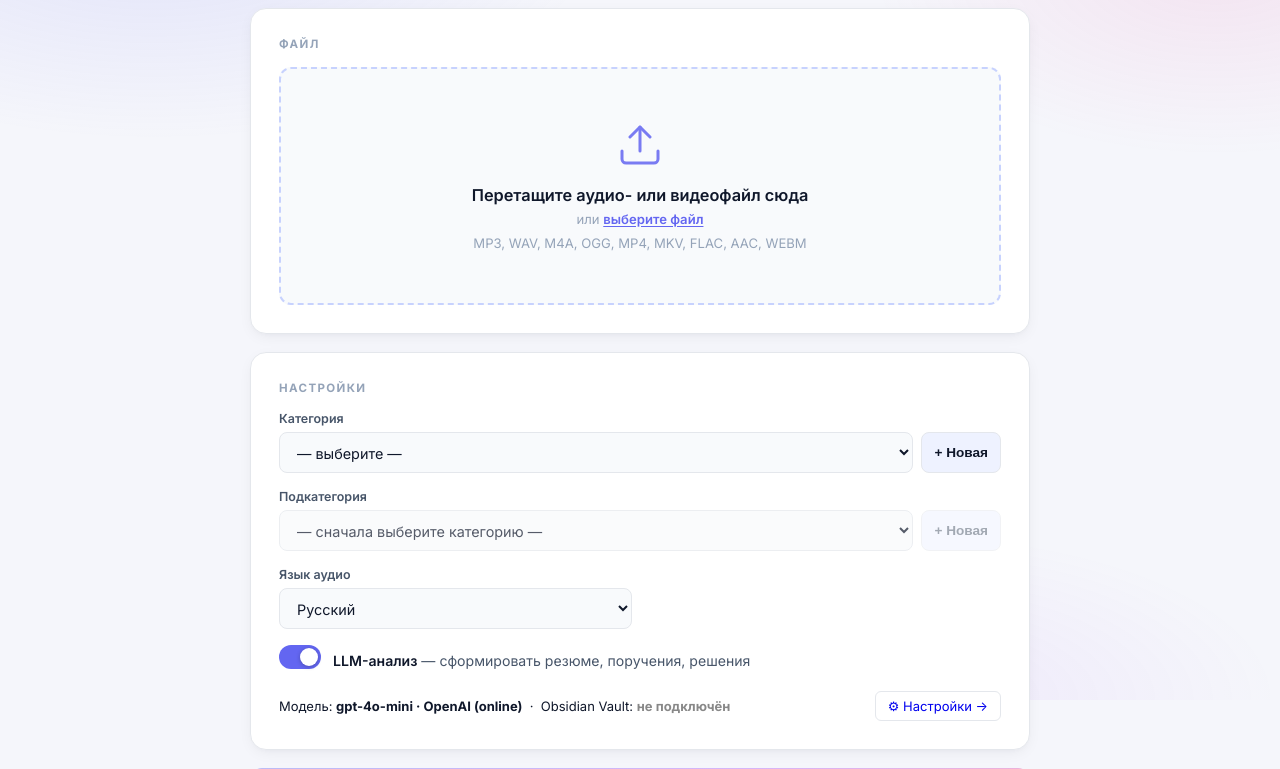
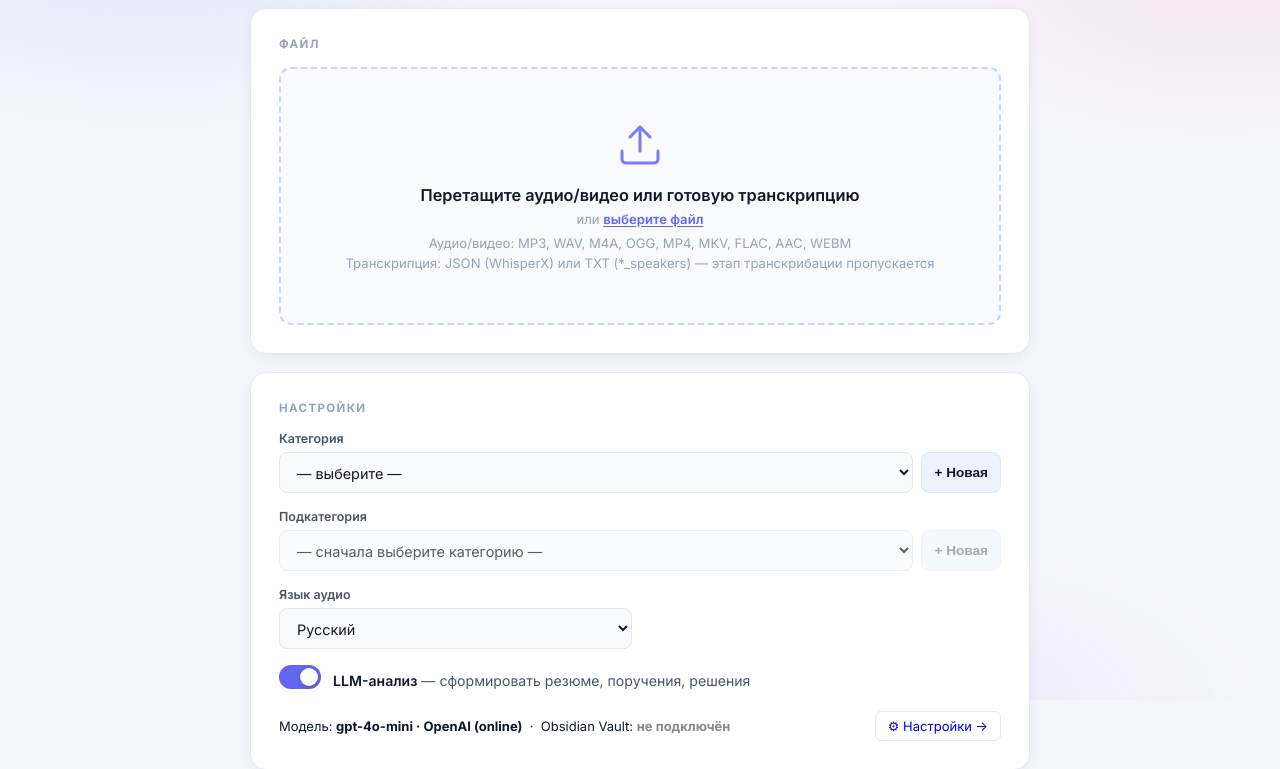
Before and after one commit to levcenkod/meeting-transcriber, a Flask app: page / in a window 1280 px wide. Shown: the part 100-869 px from the top of the page. Run offline with Flask 3, Linux system fonts and the light colour scheme; data that the repository does not hold is empty; parts of the project's set-up code (start-up, migrations or seed data) failed here and were passed over.

Commit message:
Support uploading transcripts (JSON/TXT)
Allow users to upload ready-made transcripts to skip expensive transcription steps. Added _TRANSCRIPT_EXTS and a _transcript_stem helper to normalize stems (strips _speakers/_anonymized_speakers). The pipeline signature was updated to accept source_path, source_kind and stem, and now branches: "audio" runs WhisperX → postprocess → LLM, "transcript_json" copies uploaded JSON and runs postprocess + LLM, and "transcript_txt" copies uploaded *_speakers.txt and runs LLM only. The upload handler now detects .json/.txt, saves the file, and computes the stem accordingly. UI updated (templates/index.html) to accept .json/.txt, show explanatory text, and display a file-kind hint when a transcript is selected. Also added shutil import and appropriate logging/error handling when copying uploaded transcripts.

```diff
--- a/app.py
+++ b/app.py
@@ -9,6 +9,7 @@ import json
 import os
 import queue
 import re
+import shutil
 import subprocess
 import threading
 import time
@@ -304,8 +305,29 @@ def _ensure_dashboard(folder: Path, subfolder: str) -> None:
 
 _SUPPORTED_EXTS = {".mp3", ".wav", ".m4a", ".ogg", ".mp4", ".mkv", ".flac", ".aac", ".webm"}
 
+# Transcript formats — let the user skip the (slow) WhisperX step by uploading
+# an existing transcription directly:
+#   .json → raw WhisperX result (skip WhisperX, run postprocess + LLM)
+#   .txt  → ready *_speakers.txt (skip WhisperX + postprocess, run LLM only)
+_TRANSCRIPT_EXTS = {".json", ".txt"}
+
 # job_id -> {status, log_queue, result}
 _jobs: dict[str, dict] = {}
+
+
+def _transcript_stem(filename: str, ext: str) -> str:
+    """Derive the canonical stem from an uploaded transcript filename.
+
+    Strips the conventional *_speakers / *_anonymized_speakers suffixes so the
+    resulting summary is named after the meeting, not the transcript file.
+    """
+    name = Path(filename).stem
+    if ext == ".txt":
+        for suffix in ("_anonymized_speakers", "_speakers"):
+            if name.endswith(suffix):
+                name = name[: -len(suffix)]
+                break
+    return name or "transcript"
 
 
 # ── Helpers ──────────────────────────────────────────────────────────────────
@@ -471,11 +493,17 @@ def _run_step(job: dict, cmd: list, env: dict, label: str) -> bool:
         return False
 
 
-def _pipeline(job_id: str, audio_path: Path, category: str, subcategory: str,
+def _pipeline(job_id: str, source_path: Path, source_kind: str, stem: str,
+              category: str, subcategory: str,
               language: str, llm_enabled: bool) -> None:
-    """Main pipeline — runs in a background daemon thread."""
+    """Main pipeline — runs in a background daemon thread.
+
+    `source_kind` selects the entry point:
+        "audio"           — full pipeline (WhisperX → postprocess → LLM)
+        "transcript_json" — skip WhisperX, run postprocess + LLM
+        "transcript_txt"  — skip WhisperX + postprocess, run LLM only
+    """
     job = _jobs[job_id]
-    stem    = audio_path.stem
     cat_slug = _slugify_filename(category, 40) or "Общее"
     sub_slug = _slugify_filename(subcategory, 40) or "Без подкатегории"
     out_subdir = f"{cat_slug}/{sub_slug}"
@@ -497,21 +525,42 @@ def _pipeline(job_id: str, audio_path: Path, category: str, subcategory: str,
         if llm_url:
             env["LLM_BASE_URL"] = re.sub(r"localhost|127\.0\.0\.1", "host.docker.internal", llm_url)
 
-        # ── Step 1: WhisperX transcription ───────────────────────────────────
-        ok = _run_step(job, ["bash", "/scripts/entrypoint.sh", str(audio_path)], env,
-                       "WhisperX транскрипция")
-        if not ok:
-            job["status"] = "error"
-            return
+        # ── Step 1: WhisperX transcription (or skip via uploaded transcript) ──
+        if source_kind == "audio":
+            ok = _run_step(job, ["bash", "/scripts/entrypoint.sh", str(source_path)], env,
+                           "WhisperX транскрипция")
+            if not ok:
+                job["status"] = "error"
+                return
+        elif source_kind == "transcript_json":
+            json_dst = out_dir / f"{stem}.json"
+            try:
+                shutil.copyfile(source_path, json_dst)
+            except Exception as exc:
+                _log(job, f"✗ Не удалось сохранить загруженный JSON: {exc}", "error")
+                job["status"] = "error"
+                return
+            _log(job, "📄 Загружена готовая транскрипция (JSON) — шаг WhisperX пропущен", "ok")
+        elif source_kind == "transcript_txt":
+            speakers_dst = out_dir / f"{stem}_speakers.txt"
+            try:
+                shutil.copyfile(source_path, speakers_dst)
+            except Exception as exc:
+                _log(job, f"✗ Не удалось сохранить загруженный transcript: {exc}", "error")
+                job["status"] = "error"
+                return
+            _log(job, "📄 Загружен готовый transcript (TXT) — WhisperX и постобработка пропущены", "ok")
 
         # ── Step 2: Postprocess → _speakers.txt ─────────────────────────────
-        ok = _run_step(job, [
-            "python", "/scripts/postprocess.py",
-            "--output-dir", str(out_dir),
-            "--filename",   stem,
-        ], env, "Постобработка")
-        if not ok:
-            _log(job, "Постобработка завершилась с предупреждением, продолжаем...", "warn")
+        if source_kind in ("audio", "transcript_json"):
+            ok = _run_step(job, [
+                "python", "/scripts/postprocess.py",
+                "--output-dir", str(out_dir),
+                "--filename",   stem,
+            ], env, "Постобработка")
+            if not ok:
+                _log(job, "Постобработка завершилась с предупреждением, продолжаем...", "warn")
+
 
         # ── Step 3: LLM summary (optional) ──────────────────────────────────
         speakers_file = out_dir / f"{stem}_speakers.txt"
@@ -792,12 +841,23 @@ def upload():
 
     filename = Path(f.filename).name          # strip directory components
     ext      = Path(filename).suffix.lower()
-    if ext not in _SUPPORTED_EXTS:
+    if ext in _SUPPORTED_EXTS:
+        source_kind = "audio"
+    elif ext == ".json":
+        source_kind = "transcript_json"
+    elif ext == ".txt":
+        source_kind = "transcript_txt"
+    else:
         return jsonify({"error": f"Неподдерживаемый формат: {ext}"}), 400
 
     INPUT_DIR.mkdir(exist_ok=True)
-    audio_path = INPUT_DIR / filename
-    f.save(str(audio_path))
+    source_path = INPUT_DIR / filename
+    f.save(str(source_path))
+
+    # For transcripts, normalize the stem (strip *_speakers suffixes) so the
+    # summary is named after the meeting; for audio, use the raw stem.
+    stem = (_transcript_stem(filename, ext) if source_kind != "audio"
+            else Path(filename).stem)
 
     category    = (request.form.get("category") or "").strip()
     subcategory = (request.form.get("subcategory") or "").strip()
@@ -830,7 +890,7 @@ def upload():
 
     threading.Thread(
         target=_pipeline,
-        args=(job_id, audio_path, category, subcategory, language, llm_enabled),
+        args=(job_id, source_path, source_kind, stem, category, subcategory, language, llm_enabled),
         daemon=True,
     ).start()
 
--- a/templates/index.html
+++ b/templates/index.html
@@ -804,16 +804,18 @@
         <polyline points="17 8 12 3 7 8"/>
         <line x1="12" y1="3" x2="12" y2="15"/>
       </svg>
-      <p class="dz-text">Перетащите аудио- или видеофайл сюда</p>
+      <p class="dz-text">Перетащите аудио/видео или готовую транскрипцию</p>
       <p class="dz-sub">или <span id="browse-link">выберите файл</span></p>
-      <p class="dz-sub" style="margin-top:8px;">MP3, WAV, M4A, OGG, MP4, MKV, FLAC, AAC, WEBM</p>
-      <input type="file" id="file-input" accept=".mp3,.wav,.m4a,.ogg,.mp4,.mkv,.flac,.aac,.webm">
+      <p class="dz-sub" style="margin-top:8px;">Аудио/видео: MP3, WAV, M4A, OGG, MP4, MKV, FLAC, AAC, WEBM</p>
+      <p class="dz-sub" style="margin-top:4px;">Транскрипция: JSON (WhisperX) или TXT (*_speakers) — этап транскрибации пропускается</p>
+      <input type="file" id="file-input" accept=".mp3,.wav,.m4a,.ogg,.mp4,.mkv,.flac,.aac,.webm,.json,.txt">
     </div>
     <div id="file-badge">
       <span class="badge-name" id="badge-name"></span>
       <span class="badge-size" id="badge-size"></span>
       <button class="badge-remove" id="badge-remove" title="Убрать файл">✕</button>
     </div>
+    <p id="file-kind-hint" class="dz-sub" style="display:none;margin-top:10px;"></p>
   </div>
 
   <!-- Settings -->
@@ -961,6 +963,7 @@ const fileBadge    = document.getElementById('file-badge');
 const badgeName    = document.getElementById('badge-name');
 const badgeSize    = document.getElementById('badge-size');
 const badgeRemove  = document.getElementById('badge-remove');
+const fileKindHint = document.getElementById('file-kind-hint');
 const catSelect    = document.getElementById('cat-select');
 const subcatSelect = document.getElementById('subcat-select');
 const catAddBtn    = document.getElementById('cat-add-btn');
@@ -1094,6 +1097,18 @@ function setFile(file) {
   badgeName.textContent = file.name;
   badgeSize.textContent = formatBytes(file.size);
   fileBadge.classList.add('show');
+
+  const ext = (file.name.split('.').pop() || '').toLowerCase();
+  if (ext === 'json') {
+    fileKindHint.textContent = '📄 Готовая транскрипция (JSON) — этап WhisperX будет пропущен, начнём с постобработки.';
+    fileKindHint.style.display = 'block';
+  } else if (ext === 'txt') {
+    fileKindHint.textContent = '📄 Готовый transcript (TXT) — WhisperX и постобработка пропускаются, сразу LLM-анализ.';
+    fileKindHint.style.display = 'block';
+  } else {
+    fileKindHint.style.display = 'none';
+    fileKindHint.textContent = '';
+  }
   updateStartBtnState();
 }
 
@@ -1101,6 +1116,8 @@ function clearFile() {
   selectedFile = null;
   fileInput.value = '';
   fileBadge.classList.remove('show');
+  fileKindHint.style.display = 'none';
+  fileKindHint.textContent = '';
   updateStartBtnState();
 }
 
```
